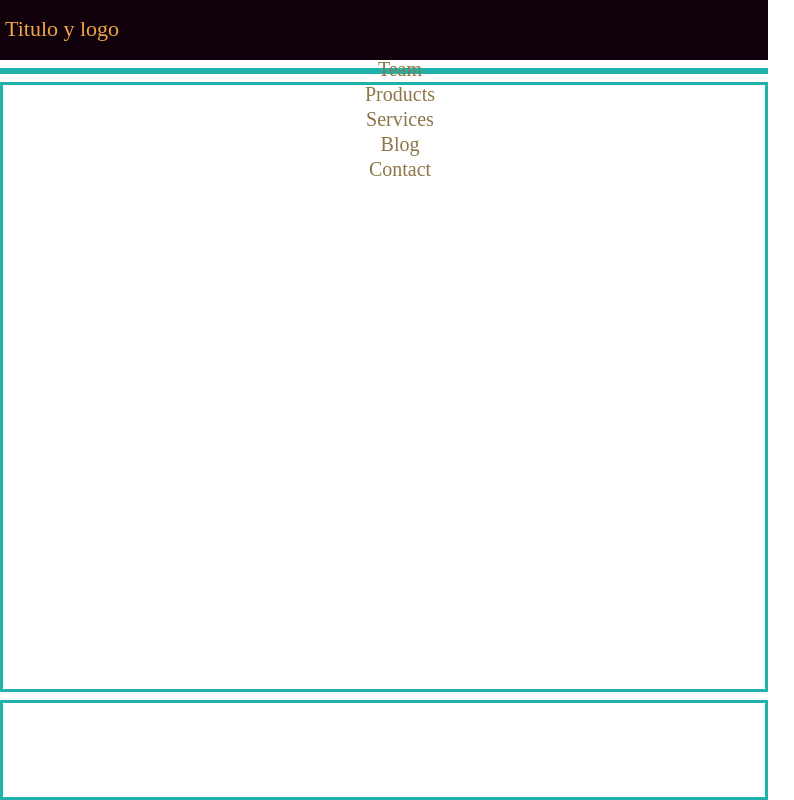
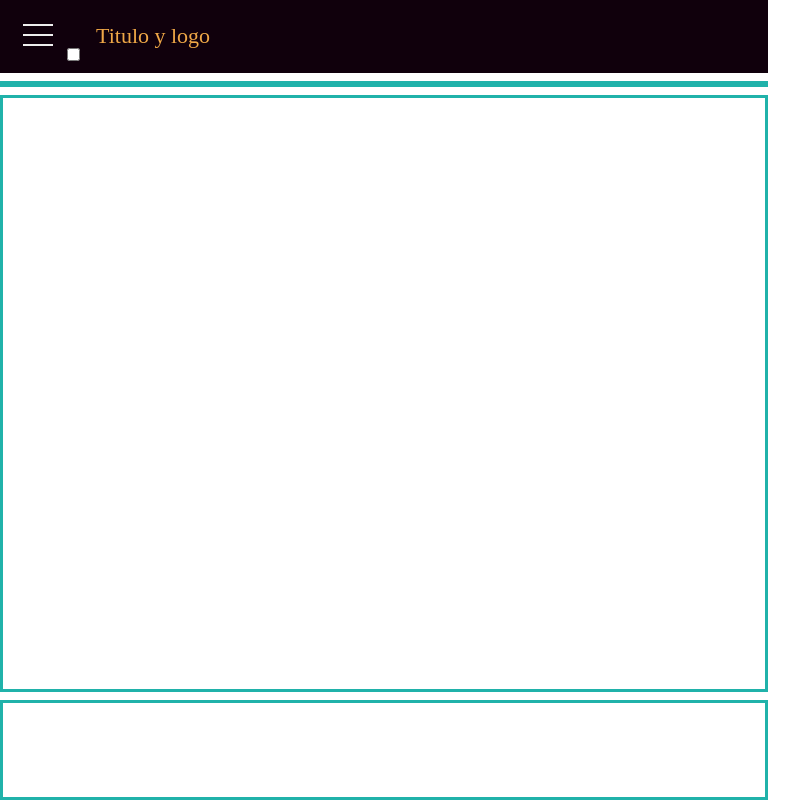
Before and after one commit to Raga98/template, an Angular app: page / in a window 768 px wide. Shown: the whole page, 794 px wide, since content can reach past the window. Built offline with nearby package versions, Linux system fonts and the light colour scheme.

Commit message:
Component menu and toggle view 0 functionality

```diff
--- a/src/app/app.component.css
+++ b/src/app/app.component.css
@@ -66,121 +66,3 @@
         order: 5
     }
 }
-.nav {
-    display: grid;
-    grid-template-columns: repeat(12, 1fr);
-    background-color: #10000C;
-    padding: 10px 0px 8px 0px;
-}
-.nav-header {
-    color: #EFA747;
-}
-.nav-links {
-    font-size: 18px;
-    padding: 6px;
-}
-
-/*Nav bar for mobile view */
-@media (min-width:600px) {
-    .nav {
-        grid-template-columns: repeat(3, 1fr);
-    }
-    .nav-header {
-        grid-column: span 2;
-    }
-    .nav-links {
-        grid-column: span 10;
-        font-size: 22px;
-        padding: 6px;
-        display: grid;
-        grid-template-columns: repeat(6, max-content);
-        grid-column-gap: 10px;
-        text-align: center
-    }
-    .nav-title {
-        font-size: 22px;
-        padding: 6px 5px 10px 5px;
-        cursor: pointer;
-    }
-    .nav-mobile {
-        display: none;
-    }
-    a {
-        font-size: 20px;
-        font-weight: 500;
-        color: #8C7547;
-        overflow: hidden;
-        padding: 2px 10px 0px 10px;
-        cursor: pointer;
-        border-radius: 5px
-    }
-    a:hover {
-        border-bottom: 2px solid rgb(212, 148, 63);
-        color: #eee;
-    }
-    a:active {
-        border-bottom: 2px solid #EFA747;
-        color: white;
-        background-color: rgba(81, 91, 81, 0.201);
-    }
-}
-.nav-btn {
-    display: inline-block;
-    position: absolute;
-    right: 0px;
-    top: 0px;
-    background-color: #eee
-}
-label {
-    display: inline-block;
-    width: 50px;
-    height: 50px;
-    padding: 13px;
-}
-/*Toggle button*/
-.nav > .nav-btn > label:hover {
-    background-color: rgba(148, 67, 67, 0.3);
-}
-.nav > .nav-btn > label > span {
-    display: block;
-    width: 25px;
-    height: 10px;
-    border-top: 2px solid #eee;
-}
-.nav > .nav-links {
-    position: absolute;
-    display: block;
-    width: 100%;
-    height: 0px;
-    transition: all 0.3s ease-in;
-    top: 50px;
-    left: 0px;
-}
-.nav > .nav-links > a {
-    display: block;
-    width: 100%;
-}
-.nav > #nav-check:not(:checked) + .nav-links {
-    height: 0px;
-}
-.nav > #nav-check:checked + .nav-links {
-    height: calc(100vh - 50px);
-    overflow-y: auto;
-    background-color: #EFA747
-}
-/*Css colors ideas http://blog.visme.co/color-combinations/*/
-@media (min-width: 820px) and (max-width: 980px) {
-    .nav-header {
-        grid-column: span 3;
-    }
-    .nav-links {
-        grid-column: span 9;
-    }
-}
-
-footer span {
-    display: block;
-    font-size: 12px;
-    font-weight: 700;
-    color: #999;
-}
--- a/src/app/app.component.html
+++ b/src/app/app.component.html
@@ -1,33 +1,10 @@
 <div class="container">
   <div class="menu">
-    <div class="nav">
-        <div class="nav-header">
-            <div class="nav-title">
-              Titulo y logo
-            </div>
-        </div>
-        <div class="nav-mobile">
-          <div class="nav-btn">
-              <label for="nav-check">
-              <span></span>
-              <span></span>
-              <span></span>
-              </label>
-          </div>
-          <input type="checkbox" id="nav-check">
-        </div>
-        <div class="nav-links">
-            <a routerLink="/team">Team</a>
-            <a>Products</a>
-            <a routerLink="/retro">Services</a>
-            <a routerLink="/blog">Blog</a>
-            <a routerLink="/contact">Contact</a>
-        </div>
-    </div>
+    <app-menu></app-menu>
   </div>
   <div class="left"></div>
   <div class="content">
-    <!-- Lorem ipsum dolor sit amet, consectetur adipiscing elit. Quisque bibendum augue risus, at rhoncus sem facilisis commodo.
+    <!--Lorem ipsum dolor sit amet, consectetur adipiscing elit. Quisque bibendum augue risus, at rhoncus sem facilisis commodo.
     Donec interdum tellus lorem, non ornare justo facilisis id. Aenean molestie varius mi. Nulla facilisi. Donec pretium eros quis lectus hendrerit auctor.
     Nunc ac orci aliquet nunc tempus cursus. Suspendisse iaculis vitae ligula nec suscipit. Fusce facilisis eros rutrum turpis suscipit, ut auctor arcu sagittis.
     Fusce enim lorem, euismod vitae sagittis quis, molestie et purus.<br><br><br>
@@ -69,7 +46,8 @@
     Vestibulum ante ipsum primis in faucibus orci luctus et ultrices posuere cubilia Curae; Etiam pharetra enim lorem, ac auctor augue commodo quis.
     Nam erat urna, porta et tellus ac, rhoncus vulputate mi. Aenean dui nisi, scelerisque in tortor in, condimentum placerat neque.
     Phasellus lacinia felis eleifend, fermentum tortor quis, auctor odio. Morbi at nisi non ex eleifend vehicula.
-    Curabitur erat velit, facilisis eget bibendum vulputate, fringilla sed lacus. Sed ac tincidunt erat. Quisque mattis tellus at metus pretium auctor.<br><br>-->
+    Curabitur erat velit, facilisis eget bibendum vulputate, fringilla sed lacus. Sed ac tincidunt erat. Quisque mattis tellus at metus pretium auctor.<br><br>
+  -->
   </div>
   <div class="right"></div>
   <div class="footer"></div>
--- a/src/app/app.module.ts
+++ b/src/app/app.module.ts
@@ -3,11 +3,13 @@ import { NgModule } from '@angular/core';
 
 
 import { AppComponent } from './app.component';
+import { MenuComponent } from './menu/menu.component';
 
 
 @NgModule({
   declarations: [
-    AppComponent
+    AppComponent,
+    MenuComponent
   ],
   imports: [
     BrowserModule
--- /dev/null
+++ b/src/app/menu/menu.component.css
@@ -0,0 +1,116 @@
+.nav {
+    display: grid;
+    grid-template-columns: repeat(12, 1fr);
+    background-color: #10000C;
+    padding: 10px 0px 8px 5px;
+}
+
+.nav-header {
+    grid-column: span 2;
+    color: #EFA747;
+}
+.nav-title {
+    font-size: 22px;
+    padding: 6px 5px 10px 5px;
+    cursor: pointer;
+}
+.nav-mobile {
+    display: none;
+}
+.nav-links {
+    grid-column: span 10;
+    font-size: 22px;
+    padding: 6px;
+    display: grid;
+    grid-template-columns: repeat(6, max-content);
+    grid-column-gap: 10px;
+    text-align: center;
+    position: none
+}
+a {
+    font-size: 20px;
+    font-weight: 500;
+    color: #8C7547;
+    overflow: hidden;
+    padding: 2px 10px 0px 10px;
+    cursor: pointer;
+    border-radius: 5px
+}
+a:hover {
+    border-bottom: 2px solid rgb(212, 148, 63);
+    color: #eee;
+}
+a:active {
+    border-bottom: 2px solid #EFA747;
+    color: white;
+    background-color: rgba(81, 91, 81, 0.201);
+}
+/*Css colors ideas http://blog.visme.co/color-combinations/*/
+@media (min-width: 851px) and (max-width: 980px) {
+    .nav-header {
+        grid-column: span 3;
+    }
+    .nav-links {
+        grid-column: span 9;
+        font-size: 20px;
+    }
+}
+/*Nav bar for mobile view */
+@media (max-width: 850px) {
+    .nav {
+        grid-template-columns: repeat(2, max-content);
+    }
+    .nav-mobile {
+        order: 1;
+        grid-column: span 1;
+        display: initial
+    }
+    .nav-header {
+        order: 2;
+        grid-column: span 1;
+    }
+    .nav-title {
+        font-size: 22px;
+        padding: 13px;
+    }
+    /*Toggle button*/
+    .nav-btn {
+        display: inline-block;
+        position: relative;
+        margin-left: 8px;
+        border-radius: 10px;
+    }
+    label {
+        display: block;
+        width: 30px;
+        height: 30px;
+        padding: 14px 10px 7px 10px;
+        cursor: pointer;
+    }
+    /*Toggle button aimation*/
+    span {
+        display: block;
+        height: 8px;
+        border-top: 2px solid #eee;
+    }
+
+
+    .nav-links {
+        /*order: 3;
+        grid-column: span 2;
+        font-size: 18px;*/
+        display: none;
+    }
+    .nav > .nav-links > a {
+        display: block;
+        width: 100%;
+    }
+    .nav > #nav-check:not(:checked) + .nav-links {
+        height: 0px;
+    }
+    .nav > #nav-check:checked + .nav-links {
+        height: calc(100px - 50px);
+        overflow-y: auto;
+        background-color: #EFA747
+    }
+}
--- /dev/null
+++ b/src/app/menu/menu.component.html
@@ -0,0 +1,25 @@
+<div class="nav">
+  <div class="nav-header">
+      <div class="nav-title">
+        Titulo y logo
+      </div>
+  </div>
+  <div class="nav-mobile">
+    <div class="nav-btn">
+        <label for="nav-check">
+        <span></span>
+        <span></span>
+        <span></span>
+        </label>
+    </div>
+    <input type="checkbox" id="nav-check">
+  </div>
+  <div class="nav-links">
+      <a routerLink="/team">Team</a>
+      <a>Products</a>
+      <a routerLink="/retro">Services</a>
+      <a routerLink="/blog">Blog</a>
+      <a routerLink="/contact">Contact</a>
+  </div>
+</div>
+<!-- https://es.stackoverflow.com/questions/78382/como-puedo-quitar-y-poner-una-clase-con-un-toggle-usando-ionic-2 -->
--- /dev/null
+++ b/src/app/menu/menu.component.ts
@@ -0,0 +1,15 @@
+import { Component, OnInit } from '@angular/core';
+
+@Component({
+  selector: 'app-menu',
+  templateUrl: './menu.component.html',
+  styleUrls: ['./menu.component.css']
+})
+export class MenuComponent implements OnInit {
+
+  constructor() { }
+
+  ngOnInit() {
+  }
+
+}
```
Also changed, not shown: 1 other file (tests, documents, lock files or other folders).
